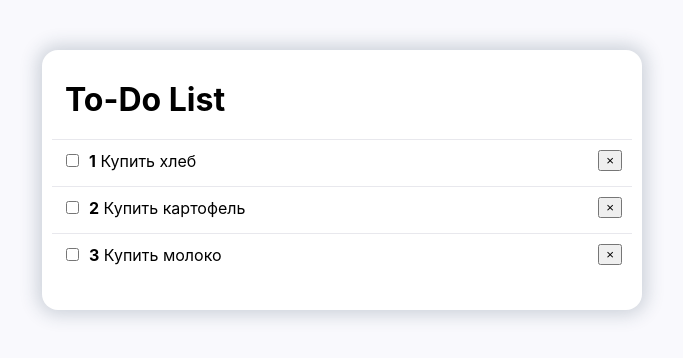
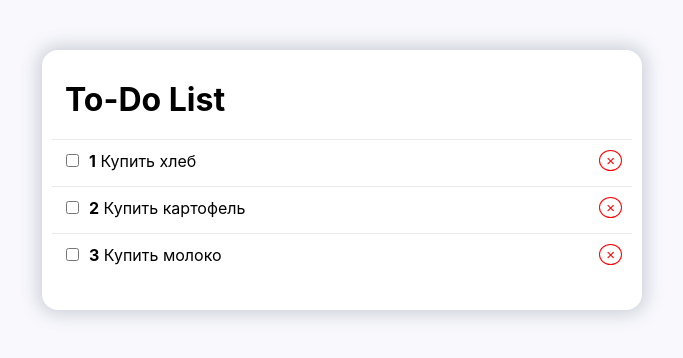
Before and after one commit to nylus-ark/todo-list-app, a React (Create React App) app: page / in a window 1280 px wide. Shown: the top 358 px of the page, without its empty margins (298-981 px from the left). Built offline with nearby package versions, Linux system fonts and the light colour scheme.

Commit message:
Add removeTodo func and React context

```diff
--- a/src/App.js
+++ b/src/App.js
@@ -1,5 +1,6 @@
-import { useState } from "react";
-import TodoList from "./Todo/TodoList";
+import React, { useState } from 'react';
+import TodoList from './Todo/TodoList';
+import Context from './context';
 
 function App() {
   const [todoData, setTodoData] = useState([
@@ -20,13 +21,20 @@ function App() {
     );
   }
 
+  function removeTodo(id) {
+    setTodoData(todoData.filter((todo) => todo.id !== id));
+  }
+
   return (
-    <div className="wrapper">
-      <div className="container">
-        <h1 className="title-h1">To-Do List</h1>
-        <TodoList todos={todoData} onToggle={toggleTodo} />
+    <Context.Provider value={{ removeTodo }}>
+      <div className="wrapper">
+        <div className="container">
+          <h1 className="title-h1">To-Do List</h1>
+
+          <TodoList todos={todoData} onToggle={toggleTodo} />
+        </div>
       </div>
-    </div>
+    </Context.Provider>
   );
 }
 
--- a/src/Todo/TodoItem.js
+++ b/src/Todo/TodoItem.js
@@ -1,3 +1,6 @@
+import React, { useContext } from 'react';
+import Context from '../context';
+
 export default function TodoItem({ todo, index, onChange }) {
   const styles = {
     li: {
@@ -13,6 +16,8 @@ export default function TodoItem({ todo, index, onChange }) {
       marginRight: '10px',
     },
   };
+
+  const { removeTodo } = useContext(Context);
 
   const classes = [];
 
@@ -36,7 +41,10 @@ export default function TodoItem({ todo, index, onChange }) {
         {todo.title}
       </span>
 
-      <button type="button">
+      <button
+        type="button"
+        className="btn-close"
+        onClick={removeTodo.bind(null, todo.id)}>
         &times;
       </button>
     </li>
--- a/src/Todo/TodoList.js
+++ b/src/Todo/TodoList.js
@@ -1,4 +1,5 @@
-import TodoItem from "./TodoItem";
+import React from 'react';
+import TodoItem from './TodoItem';
 
 export default function TodoList(props) {
   const styles = {
--- /dev/null
+++ b/src/context.js
@@ -0,0 +1,5 @@
+import React from 'react';
+
+const Context = React.createContext();
+
+export default Context;
--- a/src/index.css
+++ b/src/index.css
@@ -39,3 +39,11 @@ h2 {
 .done {
   text-decoration: line-through;
 }
+
+.btn-close {
+  background-color: transparent;
+  border: 1px solid red;
+  border-radius: 50%;
+  color: red;
+  font-size: 15px;
+}
```
